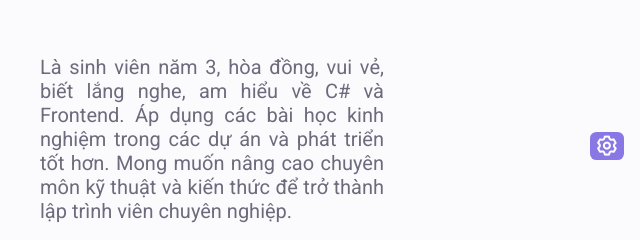
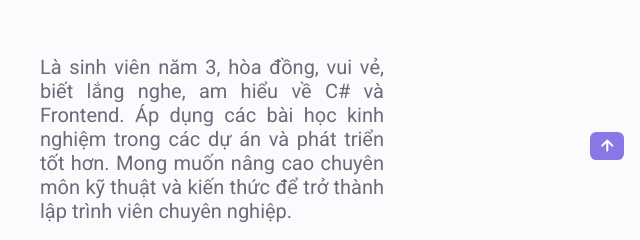
Before and after one commit to HuyLam1006/HuyLam-About, a plain HTML site: page index.html in a window 1280 px wide. Shown: the part 800-1040 px from the top of the page, 640-1280 px from the left. Drawn offline with nearby package versions, Linux system fonts and the light colour scheme.

Commit message:
font icon fix

```diff
--- a/index.html
+++ b/index.html
@@ -759,7 +759,7 @@
 
         <!--==================== SCROLL TOP ====================-->
         <a href="#" class="scrollup" id="scroll-up">
-            <i class="uil uil-arrow-up scrollup__icon uil uil-setting"></i>
+            <i class="uil uil-arrow-up scrollup__icon"></i>
         </a>
 
         <!--==================== SWIPER JS ====================-->
```
